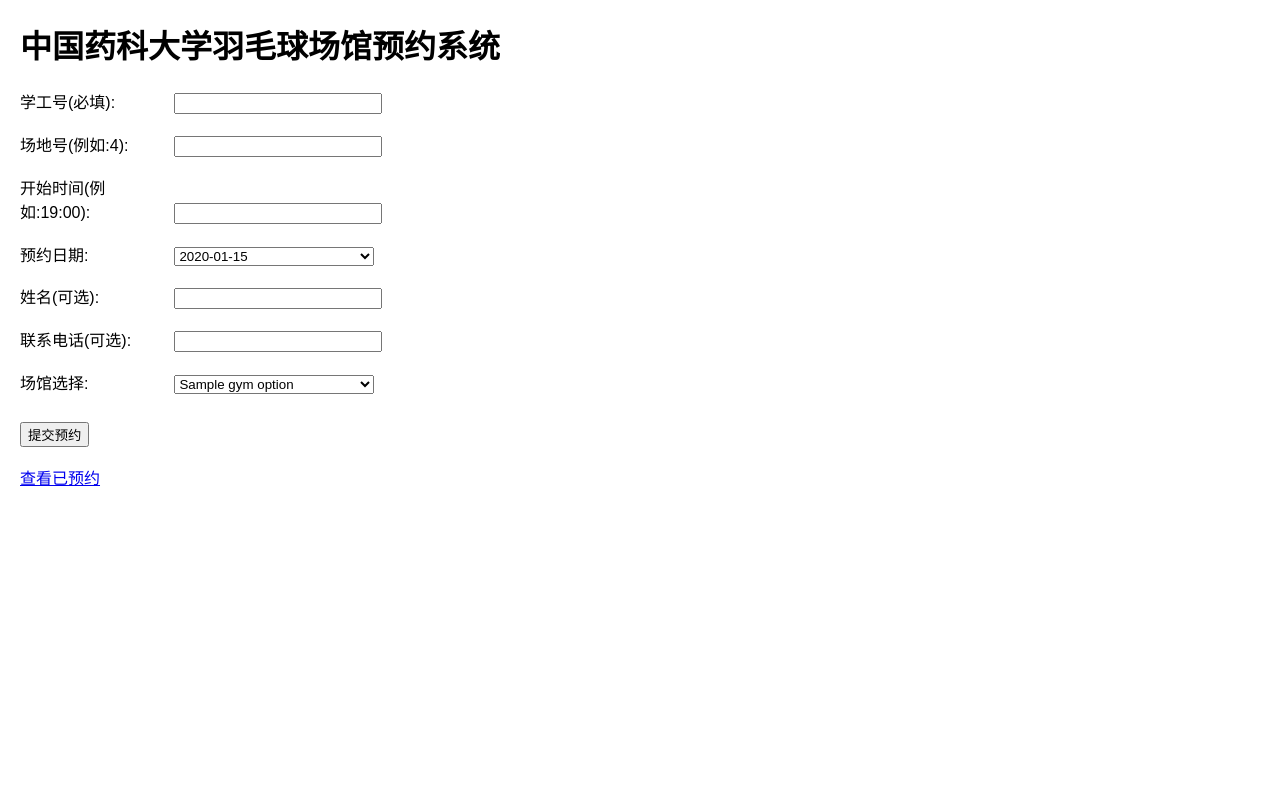
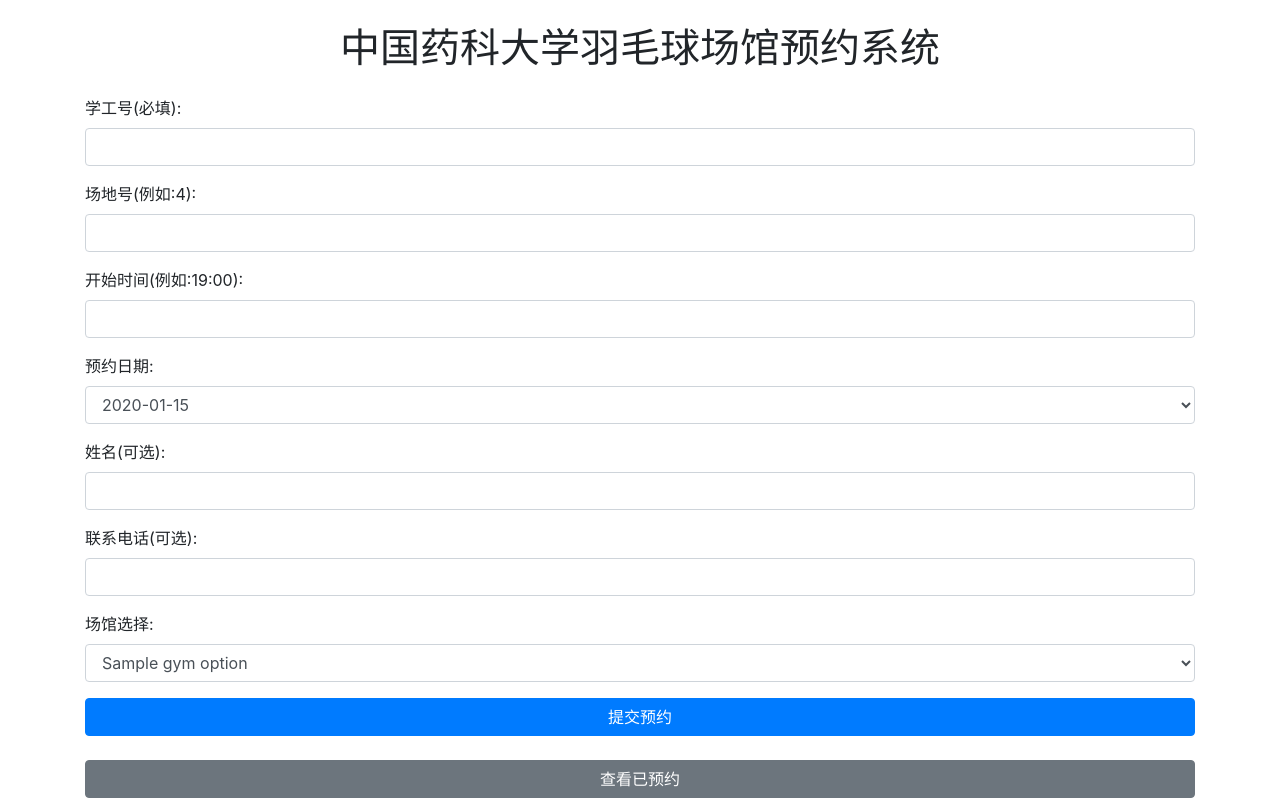
Before and after one commit to nanyeglm/cpu_badminton_online, a Flask app: template templates/index.html in a window 1280 px wide. Run offline with Flask 3, Linux system fonts and the light colour scheme; the template is opened without the code that fills it: most values are stand-ins (such as "Sample title", 1, 10 or a date in 2020); some libraries are stand-ins or nearby versions.

Commit message:
1.1 网页优化

```diff
--- a/static/css/style.css
+++ b/static/css/style.css
@@ -1,35 +1,8 @@
-/* static/css/style.css */
 body {
-    font-family: Arial, sans-serif;
-    margin: 20px;
-}
-
-label {
-    display: inline-block;
-    width: 150px;
-}
-
-input[type="text"],
-select {
-    width: 200px;
-}
-
-input[type="submit"] {
-    margin-top: 10px;
-}
-
-table {
-    width: 100%;
-    border-collapse: collapse;
     margin-top: 20px;
 }
 
-table th,
-table td {
-    padding: 8px;
-    text-align: center;
-}
-
+/* 状态单元格样式 */
 .status-cell[data-status="已预约"] {
     background-color: #808080;
     color: white;
@@ -43,6 +16,7 @@
     background-color: #CCFFFF;
 }
 
+/* 闪烁消息样式 */
 .flash-message {
     padding: 10px;
     margin-bottom: 10px;
--- a/templates/base.html
+++ b/templates/base.html
@@ -5,13 +5,16 @@
 <head>
     <meta charset="UTF-8">
     <title>{{ title if title else '中国药科大学羽毛球场馆预约系统' }}</title>
+    <!-- 设置视口 -->
+    <meta name="viewport" content="width=device-width, initial-scale=1">
+    <!-- 引入 Bootstrap CSS -->
+    <link rel="stylesheet" href="https://cdn.jsdelivr.net/npm/bootstrap@4.6.0/dist/css/bootstrap.min.css">
+    <!-- 引入 DataTables CSS -->
+    <link rel="stylesheet" type="text/css" href="https://cdn.datatables.net/1.10.25/css/dataTables.bootstrap4.min.css">
+    <!-- 引入自定义 CSS -->
     <link rel="stylesheet" href="{{ url_for('static', filename='css/style.css') }}">
-    <!-- 引入jQuery和DataTables -->
-    <script src="https://code.jquery.com/jquery-3.6.0.min.js"></script>
-    <link rel="stylesheet" type="text/css" href="https://cdn.datatables.net/1.10.25/css/jquery.dataTables.min.css">
-    <script type="text/javascript" charset="utf8"
-        src="https://cdn.datatables.net/1.10.25/js/jquery.dataTables.min.js"></script>
 </head>
+
 
 <body>
     {% with messages = get_flashed_messages(with_categories=true) %}
@@ -23,7 +26,16 @@
         </div>
         {% endif %}
     {% endwith %}
+
     {% block content %}{% endblock %}
+
+    <!-- 引入 jQuery 和 Bootstrap JS -->
+    <script src="https://code.jquery.com/jquery-3.6.0.min.js"></script>
+    <script src="https://cdn.jsdelivr.net/npm/bootstrap@4.6.0/dist/js/bootstrap.bundle.min.js"></script>
+    <!-- 引入 DataTables JS -->
+    <script src="https://cdn.datatables.net/1.10.25/js/jquery.dataTables.min.js"></script>
+    <script src="https://cdn.datatables.net/1.10.25/js/dataTables.bootstrap4.min.js"></script>
 </body>
 
+
 </html>
--- a/templates/index.html
+++ b/templates/index.html
@@ -1,41 +1,49 @@
-<!-- templates/index.html -->
 {% extends 'base.html' %}
 
 {% block content %}
-<h1>中国药科大学羽毛球场馆预约系统</h1>
-<form action="/" method="post">
+<div class="container">
+    <h1 class="text-center mt-4">中国药科大学羽毛球场馆预约系统</h1>
+    <form action="/" method="post" class="mt-4">
+        <!-- 使用 Bootstrap 表单组 -->
+        <div class="form-group">
             <label for="uid">学工号(必填):</label>
-    <input type="text" id="uid" name="uid" required><br><br>
-
+            <input type="text" id="uid" name="uid" class="form-control" required>
+        </div>
+        <div class="form-group">
             <label for="place_title">场地号(例如:4):</label>
-    <input type="text" id="place_title" name="place_title" required><br><br>
-
+            <input type="text" id="place_title" name="place_title" class="form-control" required>
+        </div>
+        <div class="form-group">
             <label for="start_time">开始时间(例如:19:00):</label>
-    <input type="text" id="start_time" name="start_time" required><br><br>
-
+            <input type="text" id="start_time" name="start_time" class="form-control" required>
+        </div>
+        <div class="form-group">
             <label for="order_date">预约日期:</label>
-    <select id="order_date" name="order_date" required>
+            <select id="order_date" name="order_date" class="form-control" required>
                 {% for date in available_dates %}
                 <option value="{{ date }}">{{ date }}</option>
                 {% endfor %}
-    </select><br><br>
-
+            </select>
+        </div>
+        <div class="form-group">
             <label for="order_name">姓名(可选):</label>
-    <input type="text" id="order_name" name="order_name"><br><br>
-
+            <input type="text" id="order_name" name="order_name" class="form-control">
+        </div>
+        <div class="form-group">
             <label for="order_phone">联系电话(可选):</label>
-    <input type="text" id="order_phone" name="order_phone"><br><br>
-
+            <input type="text" id="order_phone" name="order_phone" class="form-control">
+        </div>
+        <div class="form-group">
             <label for="gym_selection">场馆选择:</label>
-    <select id="gym_selection" name="gym_selection">
+            <select id="gym_selection" name="gym_selection" class="form-control">
                 {% for gym_title in gym_options %}
                 <option value="{{ gym_title }}">{{ gym_title }}</option>
                 {% endfor %}
-    </select><br><br>
-
-    <input type="submit" value="提交预约">
+            </select>
+        </div>
+        <button type="submit" class="btn btn-primary btn-block">提交预约</button>
     </form>
-
     <br>
-<a href="{{ url_for('appointments') }}">查看已预约</a>
+    <a href="{{ url_for('appointments') }}" class="btn btn-secondary btn-block">查看已预约</a>
+</div>
 {% endblock %}
```
Also changed, not shown: templates/appointments.html (+27 -40 lines). Lines whose indentation alone changed are shown as unchanged.
